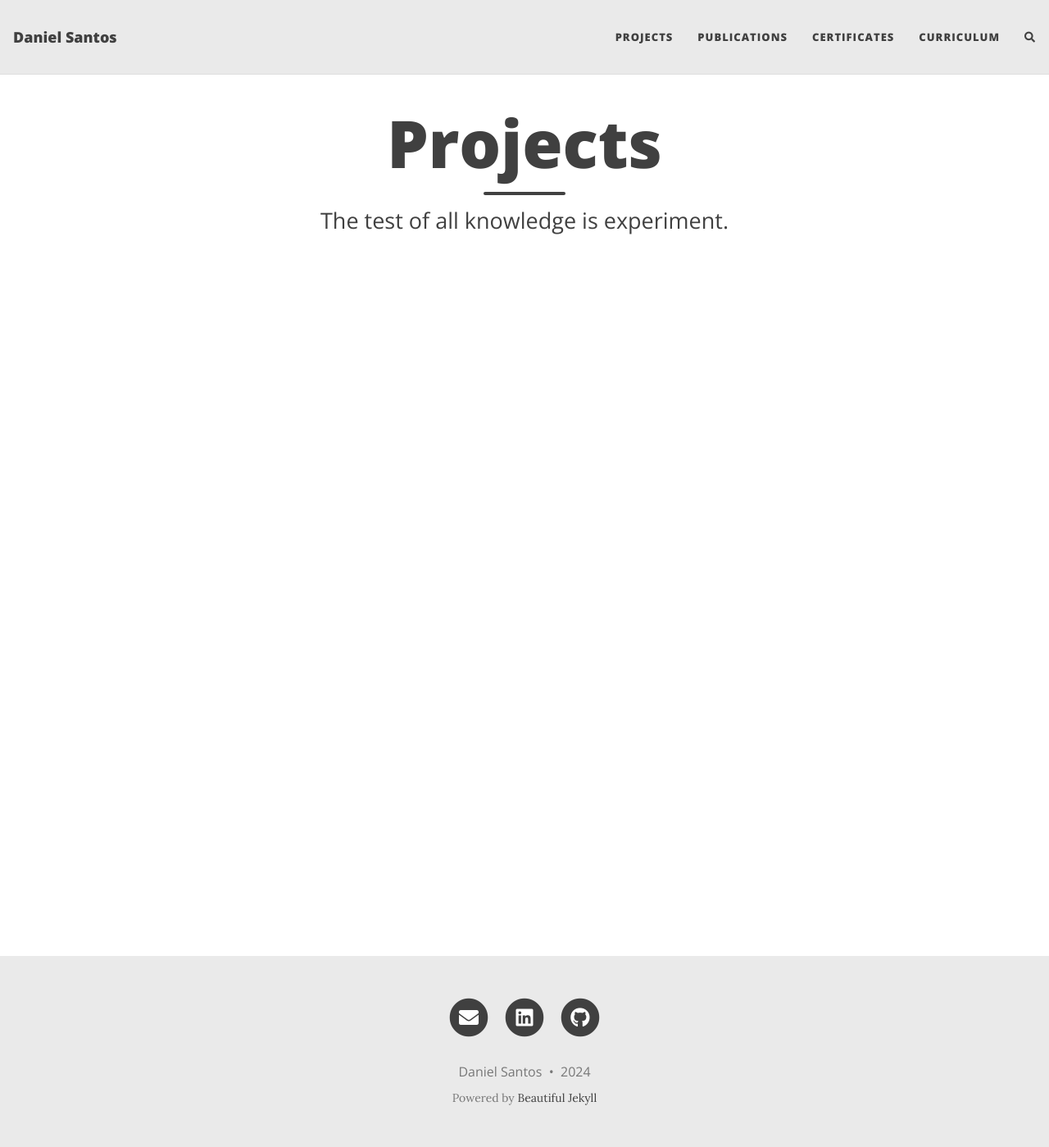
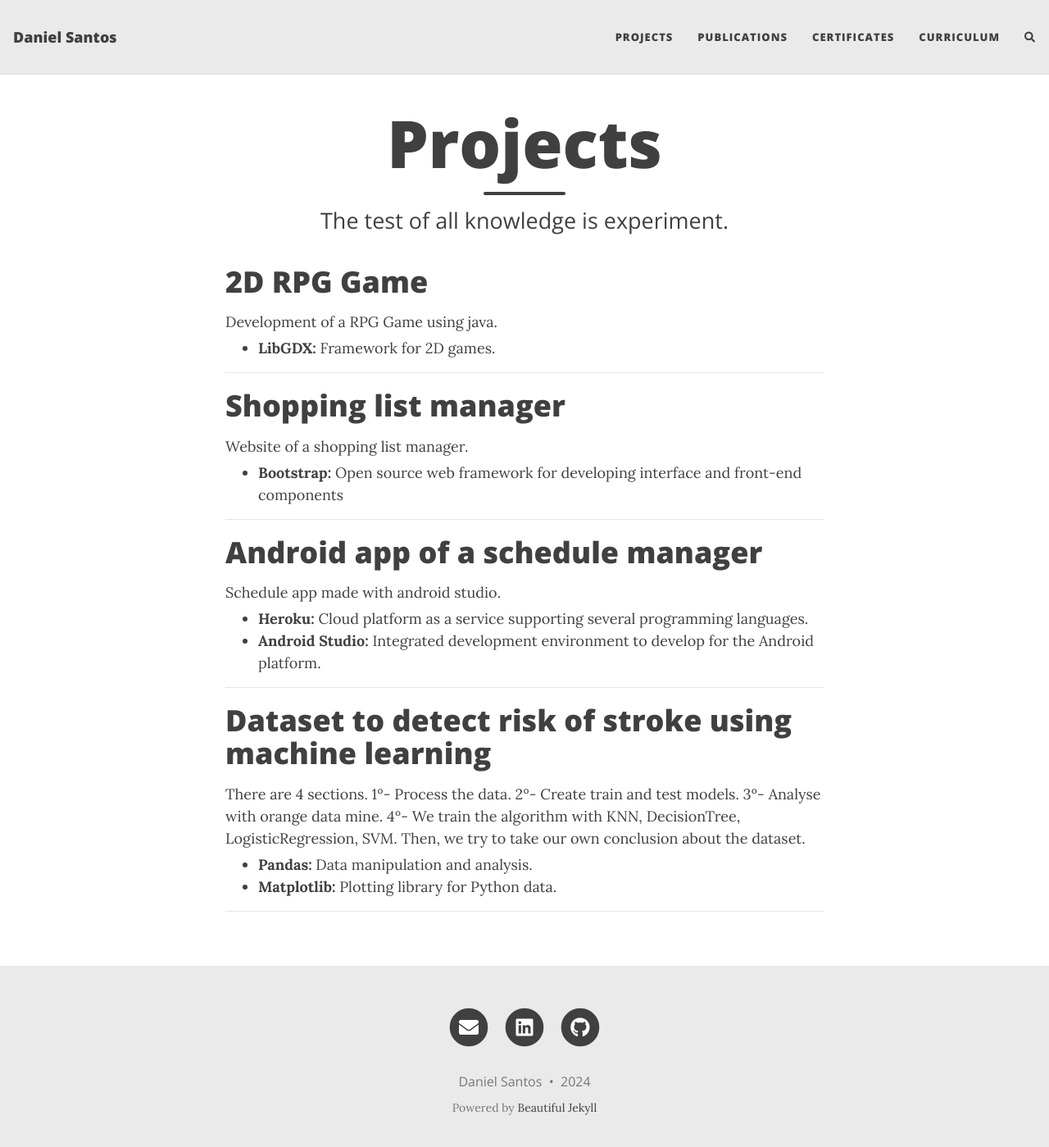
Before and after one commit to DanielSantos2001/DanielSantos2001.github.io, a Jekyll site: the page built from Projects.md, in a window 1280 px wide and 1400 px high. Shown: the whole window at 82% size. Built offline with Jekyll 4.4.1, drawn with Linux system fonts in a browser that asks for light colours; nearby versions of some CDN libraries; comment, search, counter and statistics services are not loaded.

```diff
--- a/Projects.md
+++ b/Projects.md
@@ -3,3 +3,37 @@ layout: page
 title: Projects
 subtitle: The test of all knowledge is experiment.
 ---
+
+#  <a href="https://github.com/DanielSantos2001/ProjetoFinal" style="color: inherit; text-decoration: none;" onmouseover="this.style.color='#0085A1'" onmouseout="this.style.color='inherit'"> 2D RPG Game</a>
+<div style="margin-bottom: 5px; margin-top: 1rem;">
+Development of a RPG Game using java.
+</div>
+- **LibGDX:** Framework for 2D games.
+
+---
+
+#  <a href="https://github.com/DanielSantos2001/ManageShoppingList_WebsiteWith-FrontEnd-APIBackEnd" style="color: inherit; text-decoration: none;" onmouseover="this.style.color='#0085A1'" onmouseout="this.style.color='inherit'"> Shopping list manager</a>
+<div style="margin-bottom: 5px; margin-top: 1rem;">
+Website of a shopping list manager.
+</div>
+- **Bootstrap:** Open source web framework for developing interface and front-end components
+
+---
+
+#  <a href="https://github.com/DanielSantos2001/Android-ScheduleAppWith-DataBase-API" style="color: inherit; text-decoration: none;" onmouseover="this.style.color='#0085A1'" onmouseout="this.style.color='inherit'"> Android app of a schedule manager</a>
+<div style="margin-bottom: 5px; margin-top: 1rem;">
+Schedule app made with android studio.
+</div>
+- **Heroku:** Cloud platform as a service supporting several programming languages.
+- **Android Studio:** Integrated development environment to develop for the Android platform.
+
+---
+
+#  <a href="https://github.com/DanielSantos2001/DatasetStroke-MachineLearning" style="color: inherit; text-decoration: none;" onmouseover="this.style.color='#0085A1'" onmouseout="this.style.color='inherit'"> Dataset to detect risk of stroke using machine learning</a>
+<div style="margin-bottom: 5px; margin-top: 1rem;">
+There are 4 sections. 1º- Process the data. 2º- Create train and test models. 3º- Analyse with orange data mine. 4º- We train the algorithm with KNN, DecisionTree, LogisticRegression, SVM. Then, we try to take our own conclusion about the dataset.
+</div>
+- **Pandas:** Data manipulation and analysis.
+- **Matplotlib:** Plotting library for Python data.
+
+---
```
Also changed, not shown: Certificates.md (+3 -3 lines), Curriculum.md (+1 -1 lines), Publications.md (+1 -0 lines), index.md (+2 -2 lines).
